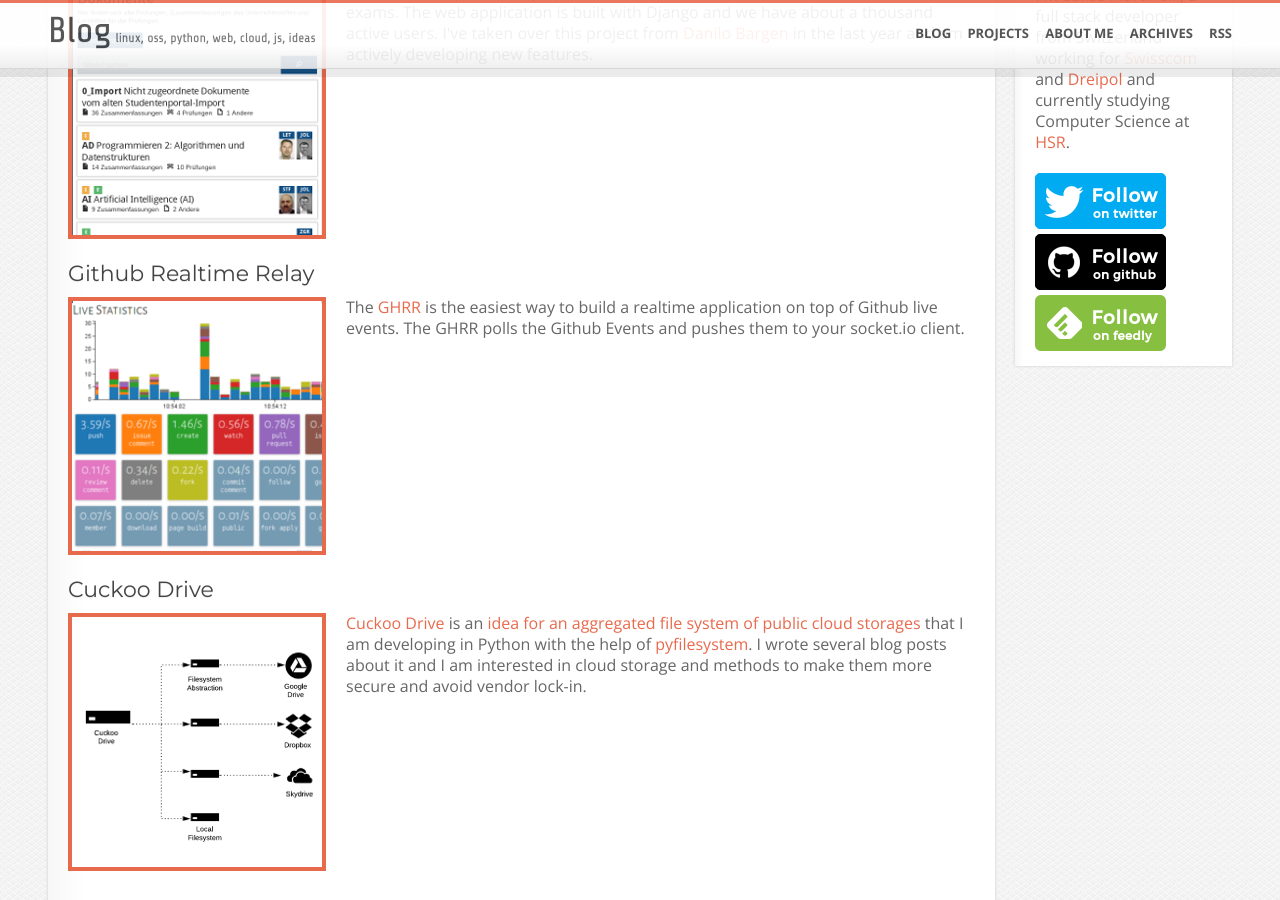
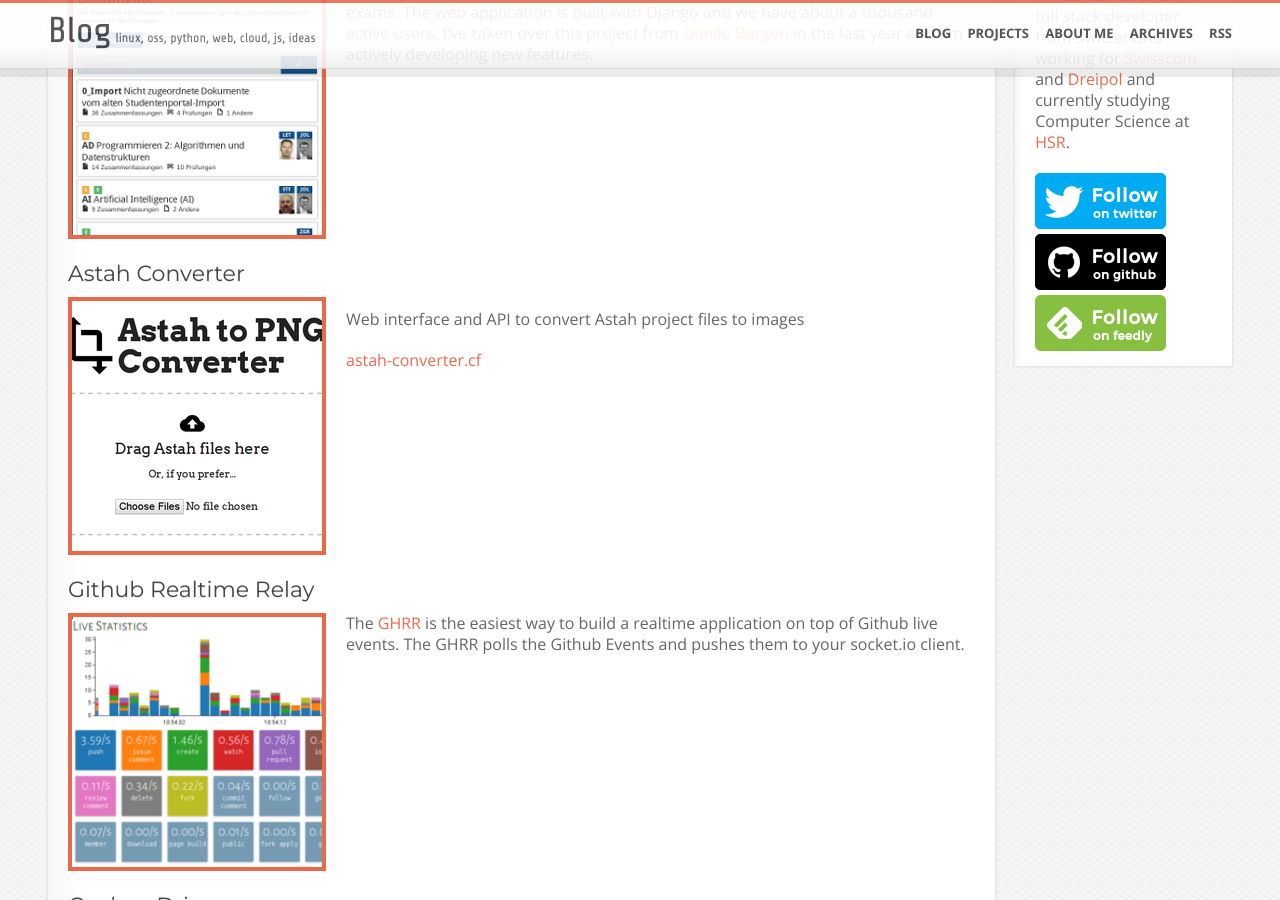
Before and after one commit to lukasmartinelli/lukasmartinelli.github.io, a Jekyll site: the page built from projects.html, in a window 1280 px wide and 900 px high, scrolled down 345 px. Built offline with Jekyll 4.4.1, drawn with Linux system fonts in a browser that asks for light colours; Markdown is read by kramdown in place of the engine named in the settings.

Commit message:
Added astah-converter

```diff
--- a/projects.html
+++ b/projects.html
@@ -24,6 +24,15 @@
         The web application is built with Django and we have about a thousand active users.
         I've taken over this project from <a href="https://dbrgn.ch/">Danilo Bargen</a> in the last year
         and am actively developing new features.
+        </p>
+        <br clear="all"/>
+
+        <h3>Astah Converter</h3>
+        <a class="gallery" href="http://astah-converter.cf"><img style="float:left;" src="/media/opensource/astah-converter.png"/></a>
+        <p>
+        <p>Web interface and API to convert Astah project files to images</p>
+
+        <a href="http://astah-converter.cf/">astah-converter.cf</a>
         </p>
         <br clear="all"/>
 
```
Also changed, not shown: media/opensource/astah-converter.png (added).
